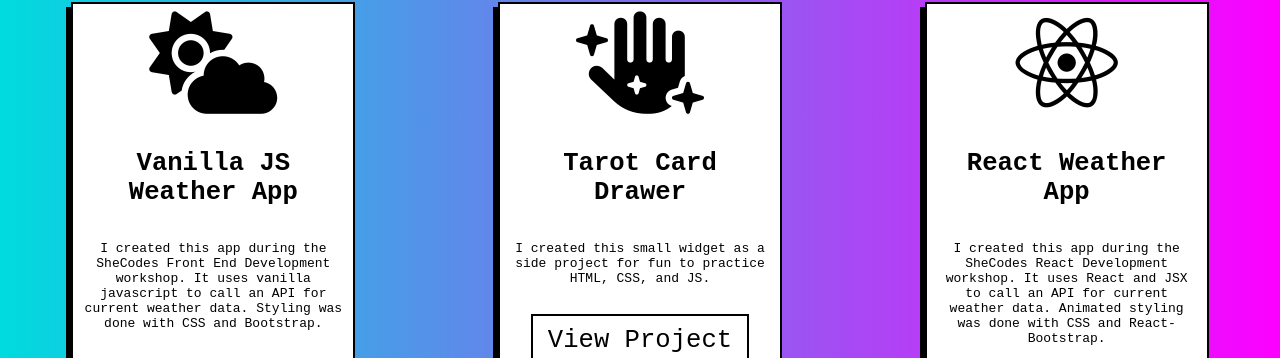
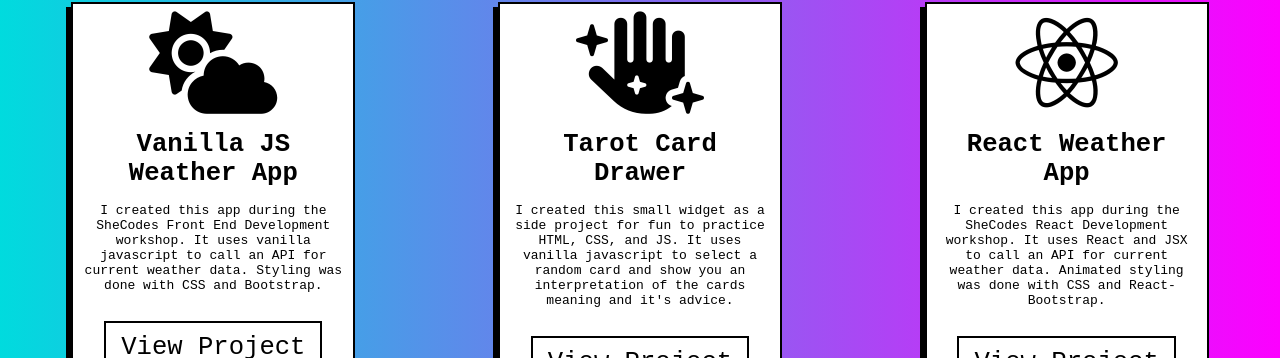
Before and after one commit to SamJamWillingham/updated-react-portfolio, a React (Create React App) app: page / in a window 1280 px wide. Shown: the part 1410-1768 px from the top of the page. Built offline with nearby package versions, Linux system fonts and the light colour scheme; a web font is replaced by a local one.

Commit message:
adjusted project cards (margin and text)

```diff
--- a/src/Projects.css
+++ b/src/Projects.css
@@ -35,6 +35,7 @@
 h4 {
   font-family: monospace;
   font-size: 2vw;
+  margin: 15px;
 }
 i.fas.fa-cloud-sun,
 i.fas.fa-hand-sparkles,
--- a/src/Projects.js
+++ b/src/Projects.js
@@ -29,7 +29,9 @@
           <h4>Tarot Card Drawer</h4>
           <p>
             I created this small widget as a side project for fun to practice
-            HTML, CSS, and JS.
+            HTML, CSS, and JS. It uses vanilla javascript to select a random
+            card and show you an interpretation of the cards meaning and it's
+            advice.
           </p>
           <a
             href="https://ecstatic-leakey-e874b0.netlify.app/"
```
